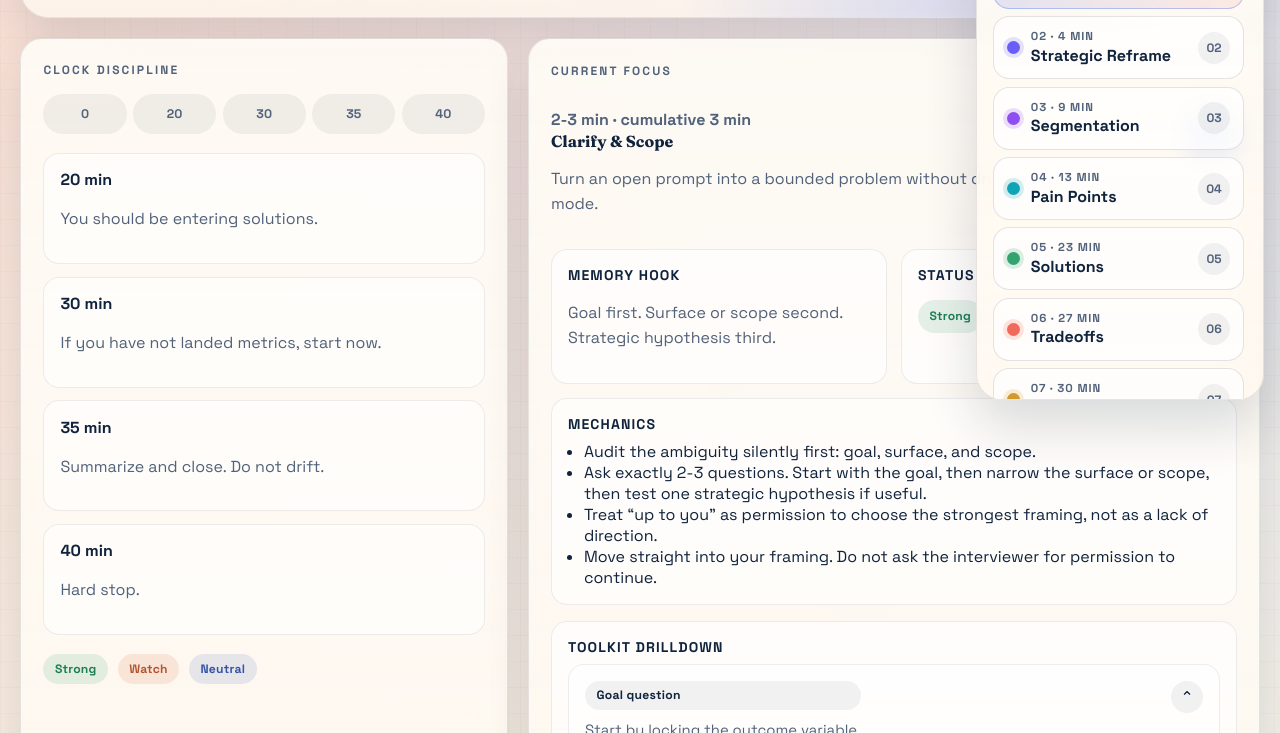
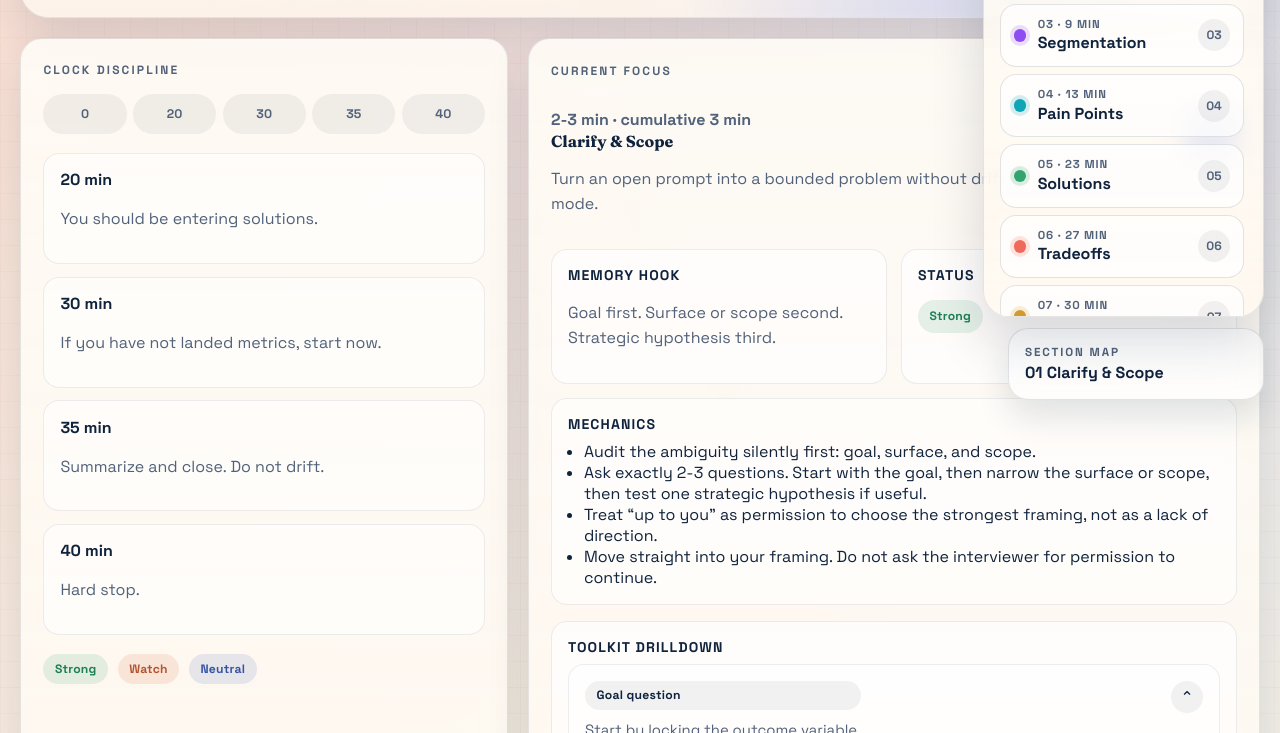
Before and after one commit to jerrison/meta-product-sense-framework-map, a website: page index.html in a window 1280 px wide. Shown: the part 384-1117 px from the top of the page. Drawn offline with Linux system fonts and the light colour scheme.

Commit message:
Anchor desktop navigation map to bottom right

```diff
--- a/cf-pages-dist/styles.css
+++ b/cf-pages-dist/styles.css
@@ -748,7 +748,9 @@ textarea {
 }
 
 .navigation-map__panel {
-  margin-top: 0.7rem;
+  position: absolute;
+  right: 0;
+  bottom: calc(100% + 0.7rem);
   transform-origin: bottom right;
   transition: opacity 180ms ease, transform 180ms ease;
 }
--- a/styles.css
+++ b/styles.css
@@ -748,7 +748,9 @@ textarea {
 }
 
 .navigation-map__panel {
-  margin-top: 0.7rem;
+  position: absolute;
+  right: 0;
+  bottom: calc(100% + 0.7rem);
   transform-origin: bottom right;
   transition: opacity 180ms ease, transform 180ms ease;
 }
```
